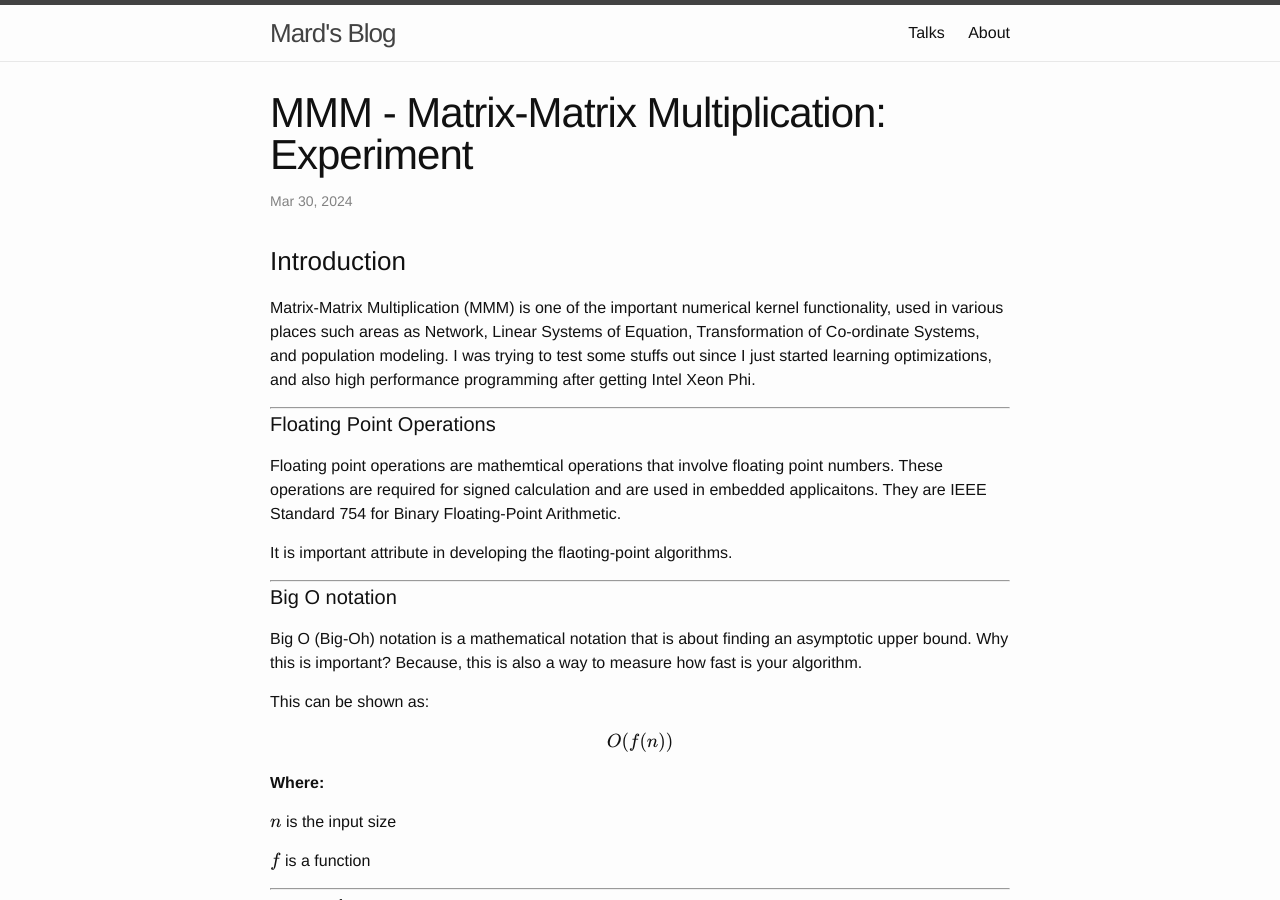
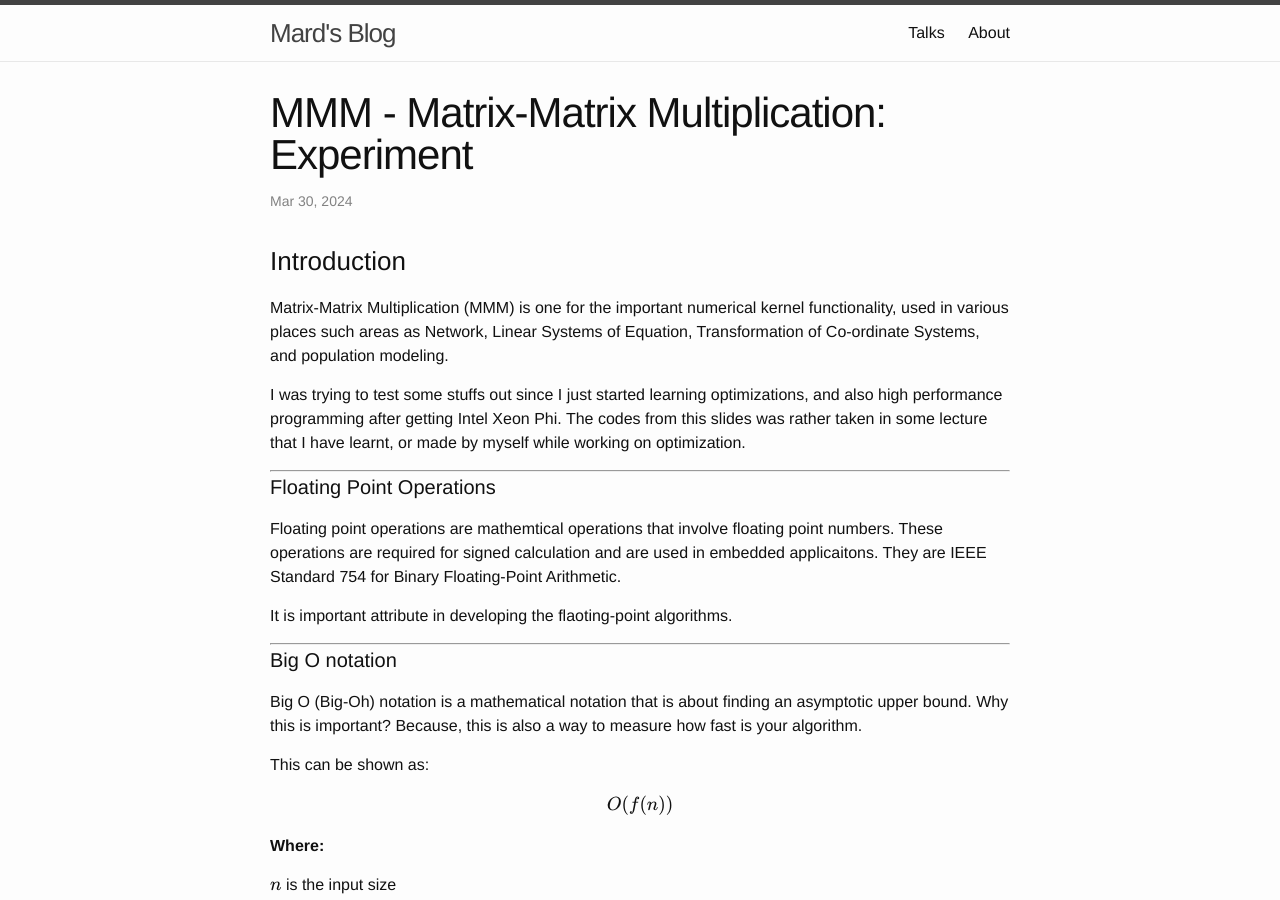
Before and after one commit to Mardcelo/mardcelo.github.io, a Jekyll site: the page built from _posts/2024-03-30-MMM-Implementation.markdown, in a window 1280 px wide and 900 px high. Built offline with Jekyll 4.4.1, drawn with Linux system fonts in a browser that asks for light colours; formulas are drawn with MathJax 3.

Commit message:
Update 2024-03-30-MMM-Implementation.markdown

````diff
--- a/_posts/2024-03-30-MMM-Implementation.markdown
+++ b/_posts/2024-03-30-MMM-Implementation.markdown
@@ -8,7 +8,9 @@ usemathjax: true
 
 ### Introduction
 
-Matrix-Matrix Multiplication (MMM) is one of the important numerical kernel functionality, used in various places such areas as Network, Linear Systems of Equation, Transformation of Co-ordinate Systems, and population modeling. I was trying to test some stuffs out since I just started learning optimizations, and also high performance programming after getting Intel Xeon Phi.
+Matrix-Matrix Multiplication (MMM) is one for the important numerical kernel functionality, used in various places such areas as Network, Linear Systems of Equation, Transformation of Co-ordinate Systems, and population modeling.
+
+I was trying to test some stuffs out since I just started learning optimizations, and also high performance programming after getting Intel Xeon Phi. The codes from this slides was rather taken in some lecture that I have learnt, or made by myself while working on optimization.
 
 ---
 
@@ -70,6 +72,7 @@ This experiment is to check the knowledge in MMM Multiplication that I have lear
 
 ---
 
+
 **MMM.c**
 
 ```c
````
